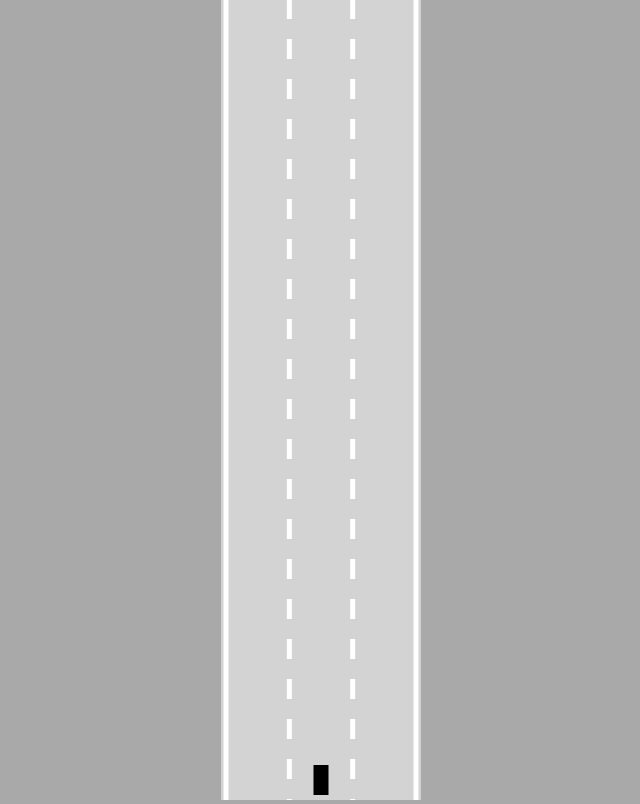
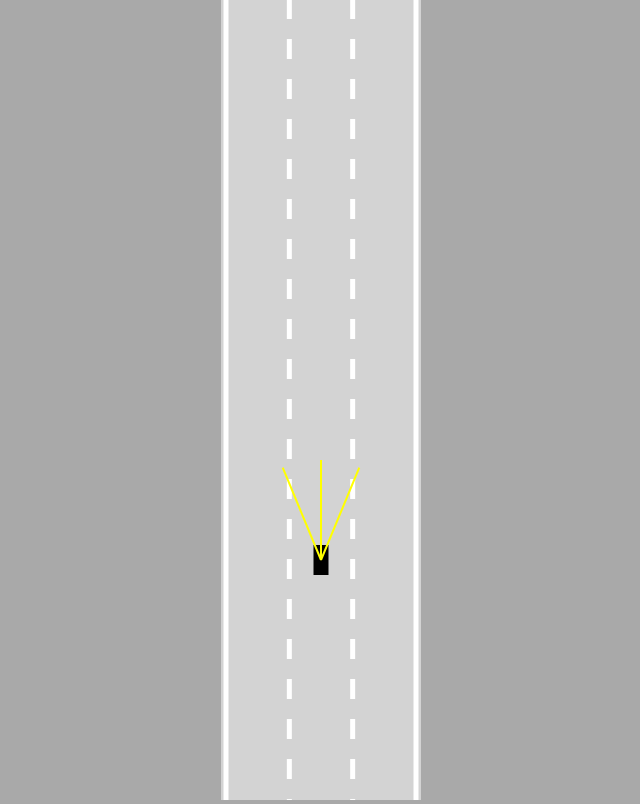
Before and after one commit to FlarrowVerse/project-youtube, a plain HTML site: page SelfDriving_JS/index.html in a window 1280 px wide. Shown: the whole page, without its empty margins (319-959 px from the left). Drawn offline with Linux system fonts and the light colour scheme.

Commit message:
Added sensors. Optimized lanes.

```diff
--- a/SelfDriving_JS/car.js
+++ b/SelfDriving_JS/car.js
@@ -12,12 +12,14 @@ class Car {
         this.friction = 0.05;
         this.angle = 0;
 
+        this.sensor = new Sensor(this);
         this.controls = new Controls();
     }
 
     update() {
 
         this.#move();
+        this.sensor.update();
     }
 
     #move() {
@@ -66,5 +68,7 @@ class Car {
         );
         ctx.fill();
         ctx.restore();
+
+        this.sensor.draw(ctx);
     }
 }
--- a/SelfDriving_JS/index.html
+++ b/SelfDriving_JS/index.html
@@ -9,6 +9,7 @@
 <body>
     <canvas id="root"></canvas>
     <script src="utils.js"></script>
+    <script src="sensor.js"></script>
     <script src="road.js"></script>
     <script src="controls.js"></script>
     <script src="car.js"></script>
--- a/SelfDriving_JS/main.js
+++ b/SelfDriving_JS/main.js
@@ -5,14 +5,20 @@ canvas.width = 200;
 const ctx = canvas.getContext("2d");
 
 const road = new Road(canvas.width/2, canvas.width * 0.95);
-const car = new Car(road.getLaneCenter(1), window.innerHeight - 20, 15, 30);
+const car = new Car(road.getLaneCenter(1), window.innerHeight, 15, 30);
 
 animate();
 
 function animate() {
     car.update();
     canvas.height = window.innerHeight;
+
+    ctx.save();
+    ctx.translate(0, -car.y + canvas.height * 0.7);
+
     road.draw(ctx);
     car.draw(ctx);
+
+    ctx.restore();
     requestAnimationFrame(animate);
 }
--- a/SelfDriving_JS/road.js
+++ b/SelfDriving_JS/road.js
@@ -10,6 +10,19 @@ class Road {
         const infinity = 100000000;
         this.top = -infinity;
         this.bottom = infinity;
+
+        // left border
+        const topLeft = {x: this.left, y: this.top};
+        const bottomLeft = {x: this.left, y: this.bottom};
+
+        //right border
+        const topRight = {x: this.right, y: this.top};
+        const bottomRight = {x: this.right, y: this.bottom};
+
+        this.borders = [
+            [topLeft, bottomLeft],
+            [topRight, bottomRight]
+        ];
     }
 
     getLaneCenter(laneIndex) {
@@ -21,7 +34,7 @@ class Road {
         ctx.lineWidth = 5;
         ctx.strokeStyle = "white";
 
-        for (let i = 0; i <= this.laneCount; i++) {
+        for (let i = 1; i < this.laneCount; i++) {
             const x = lerp(
                 this.left,
                 this.right,
@@ -29,14 +42,18 @@ class Road {
             );
             ctx.beginPath();
 
-            if (i > 0 && i < this.laneCount) {
-                ctx.setLineDash([20,20]);
-            } else {
-                ctx.setLineDash([]);
-            }
+            ctx.setLineDash([20,20]);
             ctx.moveTo(x, this.top);
             ctx.lineTo(x, this.bottom);
             ctx.stroke();
         }
+
+        ctx.setLineDash([]);
+        this.borders.forEach(border => {
+            ctx.beginPath();
+            ctx.moveTo(border[0].x, border[0].y);
+            ctx.lineTo(border[1].x, border[1].y);
+            ctx.stroke();
+        });
     }
 }
--- /dev/null
+++ b/SelfDriving_JS/sensor.js
@@ -0,0 +1,46 @@
+class Sensor {
+    constructor(car) {
+        this.car = car;
+        this.rayCount = 3;
+        this.rayLength = 100;
+        this.raySpread = Math.PI/4;
+
+        this.rays = [];
+    }
+
+    update() {
+        this.rays = [];
+
+        for (let i = 0; i < this.rayCount; i++) {
+            const rayAngle = lerp(
+                this.raySpread/2,
+                -this.raySpread/2,
+                i/(this.rayCount - 1)
+            );
+
+            const start = {x: this.car.x, y: this.car.y};
+            const end = {
+                x: start.x - Math.sin(rayAngle) * this.rayLength,
+                y: start.y - Math.cos(rayAngle) * this.rayLength
+            };
+
+            this.rays.push([start, end]);
+        }
+
+        // console.table(this.rays);
+    }
+
+    draw(ctx) {
+
+        ctx.lineWidth = 2;
+        ctx.strokeStyle = "yellow";
+
+        this.rays.forEach(ray => {
+            // console.table(ray);
+            ctx.beginPath();
+            ctx.moveTo(ray[0].x, ray[0].y);
+            ctx.lineTo(ray[1].x, ray[1].y);
+            ctx.stroke();
+        });
+    }
+}
```
